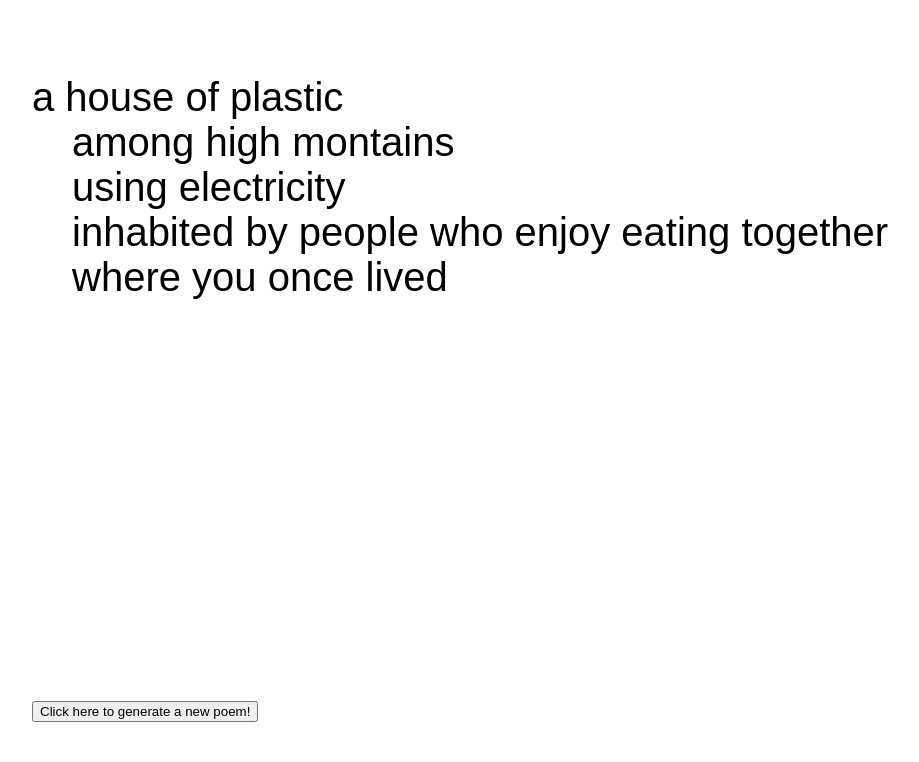
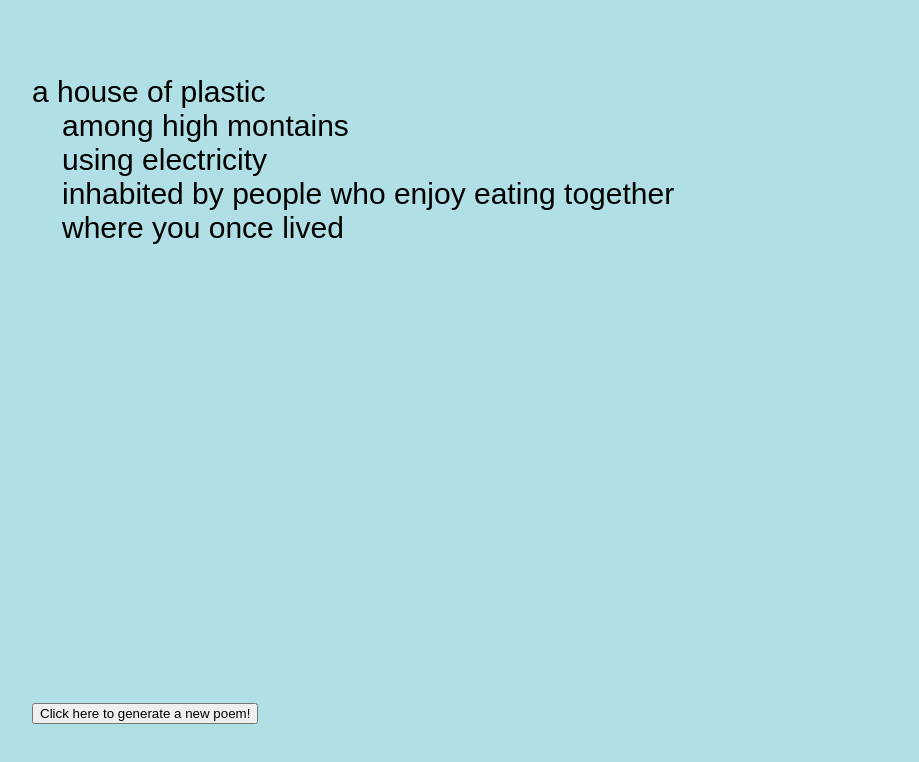
Before and after one commit to ssukin/interactive, a plain HTML site: page a-house-of-dust.html in a window 1280 px wide. Shown: the whole page, without its empty margins (43-962 px from the left). Drawn offline with nearby package versions, Linux system fonts and the light colour scheme.

Commit message:
background color

```diff
--- a/a-house-of-dust.html
+++ b/a-house-of-dust.html
@@ -16,11 +16,14 @@
 		/* You can change the colors, font, and so on below */
 
 		body {
+			background-color: powderblue;
 			margin: 75px;
-			font-size: 40px;
+			font-size: 30px;
 			text-transform: lowercase;
 			font-family: "Arial Rounded MT Bold", "Helvetica Rounded", Arial, sans-serif;
 		}
+
+
 
 		.button-container {
 			position: fixed;
```
